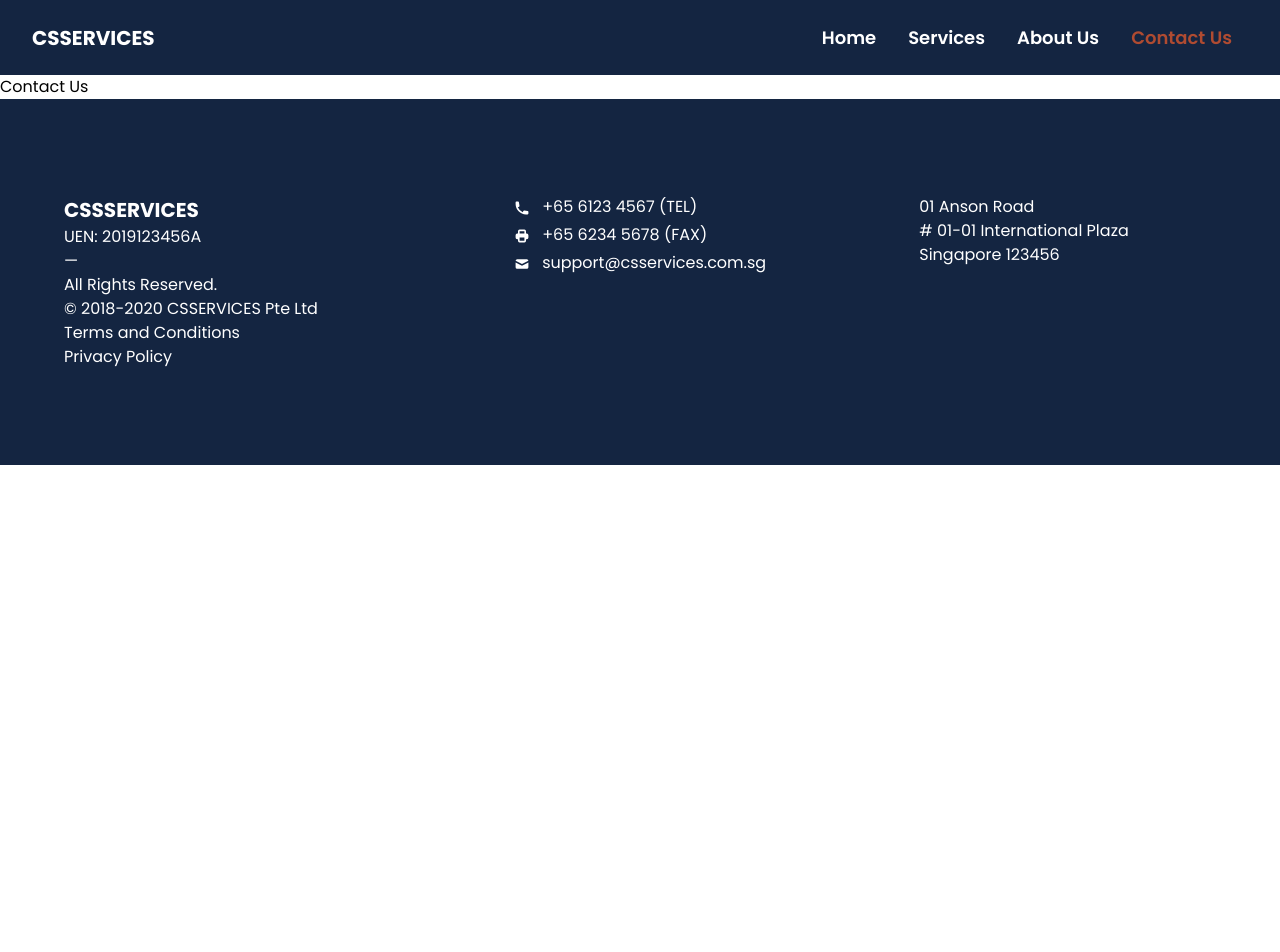
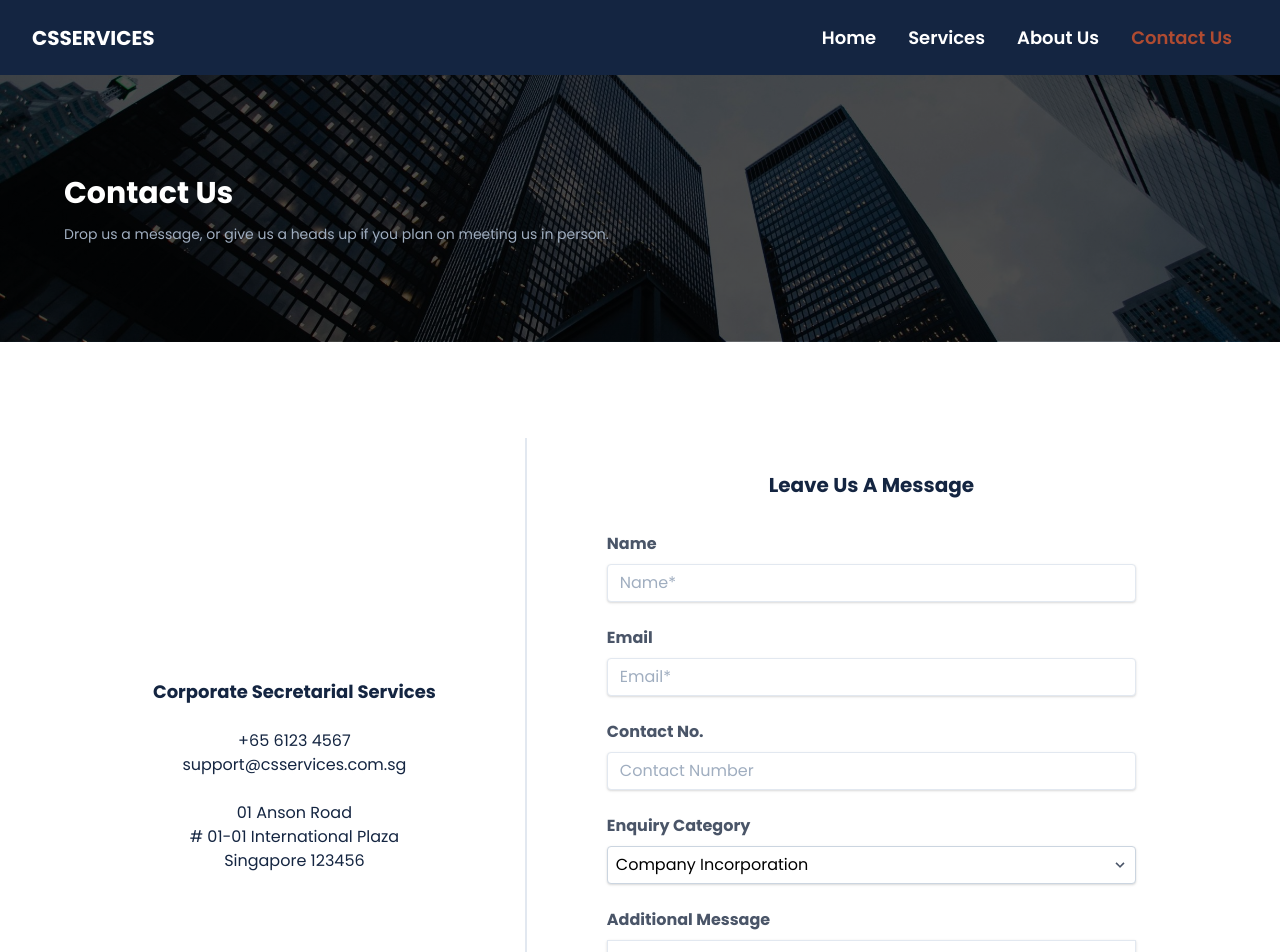
Before and after one commit to leo-dh/csservices-landing-page, a Nuxt app: page /contactus in a window 1280 px wide. Shown: the top 952 px of the page. Before the commit the page ends 800 px from the top, so only its background shows below. Built offline with nearby package versions, Linux system fonts and the light colour scheme.

Commit message:
Abstracted ContactForm component Added ContactUs Page

```diff
--- /dev/null
+++ b/components/ContactForm.vue
@@ -0,0 +1,74 @@
+<template>
+  <form action="">
+    <form-input-field
+      class=""
+      label="Name"
+      input-field-id="name"
+      placeholder="Name*"
+      field-type="text"
+    />
+    <form-input-field
+      class="mt-6"
+      label="Email"
+      input-field-id="email"
+      placeholder="Email*"
+      field-type="email"
+    />
+    <form-input-field
+      class="mt-6"
+      label="Contact No."
+      input-field-id="contactno"
+      placeholder="Contact Number"
+      field-type="tel"
+    />
+    <form-select-field
+      class="mt-6"
+      label="Enquiry Category"
+      select-field-id="enquirycategory"
+      :options="options"
+    />
+    <div class="mt-6">
+      <label class="block text-gray-700 text-sm font-bold mb-2 xl:text-base" for="comments"
+        >Additional Message</label
+      >
+      <textarea
+        id="comments"
+        rows="3"
+        resize
+        placeholder="E.g. Please contact me after 1500H."
+        class="w-full shadow border focus:shadow-outline focus:outline-none px-3 py-2 text-sm xl:text-base"
+      />
+      <p class="text-xs italic text-gray-500 xl:text-sm">
+        You can indicate your preferred mode of contact and when you want to be contacted.
+      </p>
+    </div>
+    <button class="mt-6 bg-brick-500 text-white rounded font-bold px-4 py-2 xl:text-lg">
+      SUBMIT
+    </button>
+  </form>
+</template>
+
+<script lang="ts">
+import Vue from 'vue';
+import FormInputField from '@/components/FormInputField.vue';
+import FormSelectField from '@/components/FormSelectField.vue';
+
+export default Vue.extend({
+  components: {
+    FormInputField,
+    FormSelectField,
+  },
+  data() {
+    return {
+      options: [
+        { value: 'Company Incorporation', text: 'Company Incorporation' },
+        { value: 'Company Secretarial Services', text: 'Company Secretarial Services' },
+        { value: 'Company Accounting Services', text: 'Company Accounting Services' },
+        { value: 'Others', text: 'Others' },
+      ],
+    };
+  },
+});
+</script>
+
+<style scoped></style>
--- a/components/FooterComponent.vue
+++ b/components/FooterComponent.vue
@@ -1,7 +1,7 @@
 <template>
   <footer class="bg-navy-500 flex items-start justify-center">
     <div
-      class="text-white flex flex-col items-start py-10 px-16 text-xs md:text-sm lg:py-24 lg:text-base lg:flex-row xl:max-w-screen-xl xl:w-full"
+      class="text-white flex flex-col items-start py-10 px-10 text-xs md:text-sm lg:py-24 lg:text-base lg:flex-row xl:max-w-screen-xl xl:w-full"
     >
       <div class="lg:flex-1">
         <h1 class="font-bold uppercase text-xl">CSSServices</h1>
--- a/components/HeroSection.vue
+++ b/components/HeroSection.vue
@@ -1,7 +1,12 @@
 <template>
-  <div class="w-screen bg-cover bg-center flex flex-col justify-center py-16 px-8" :style="style">
-    <h1 class="text-white text-3xl font-bold">{{ title }}</h1>
-    <p class="text-gray-500 text-sm mt-2">{{ subtitle }}</p>
+  <div
+    class="w-screen bg-cover bg-center flex flex-col justify-center h-screen-1/3 items-center"
+    :style="style"
+  >
+    <div class="content-area w-full">
+      <h1 class="text-white text-3xl font-bold">{{ title }}</h1>
+      <p class="text-gray-500 text-sm mt-2">{{ subtitle }}</p>
+    </div>
   </div>
 </template>
 
@@ -16,11 +21,11 @@ export default Vue.extend({
     },
     title: {
       type: String,
-      default: 'Title',
+      default: '',
     },
     subtitle: {
       type: String,
-      default: 'Subtitle',
+      default: '',
     },
   },
   data() {
--- a/components/MainContactFormSection.vue
+++ b/components/MainContactFormSection.vue
@@ -23,53 +23,7 @@
               day.
             </p>
           </div>
-          <form action="" class="mt-10 flex flex-col text-left lg:mt-0">
-            <form-input-field
-              class=""
-              label="Name"
-              input-field-id="name"
-              placeholder="Name*"
-              field-type="text"
-            />
-            <form-input-field
-              class="mt-6"
-              label="Email"
-              input-field-id="email"
-              placeholder="Email*"
-              field-type="email"
-            />
-            <form-input-field
-              class="mt-6"
-              label="Contact No."
-              input-field-id="contactno"
-              placeholder="Contact Number"
-              field-type="tel"
-            />
-            <form-select-field
-              class="mt-6"
-              label="Enquiry Category"
-              select-field-id="enquirycategory"
-              :options="options"
-            />
-            <div class="mt-6">
-              <label class="block text-gray-700 text-sm font-bold mb-2 xl:text-base" for="comments"
-                >Additional Message</label
-              >
-              <textarea
-                id="comments"
-                rows="3"
-                resize
-                placeholder="E.g. Please contact me after 1500H."
-                class="w-full shadow border focus:shadow-outline focus:outline-none px-3 py-2 text-sm xl:text-base"
-              />
-              <p class="text-xs italic text-gray-500 xl:text-sm">
-                You can indicate your preferred mode of contact and when you want to be contacted.
-              </p>
-            </div>
-            <button class="mt-6 bg-brick-500 text-white rounded font-bold px-4 py-2 xl:text-lg">
-              SUBMIT
-            </button>
-          </form>
+          <contact-form class="mt-10 flex flex-col text-left lg:mt-0" />
         </div>
       </div>
     </div>
@@ -78,23 +32,14 @@
 
 <script lang="ts">
 import Vue from 'vue';
-import FormInputField from '@/components/FormInputField.vue';
-import FormSelectField from '@/components/FormSelectField.vue';
+import ContactForm from '@/components/ContactForm.vue';
 
 export default Vue.extend({
   components: {
-    FormInputField,
-    FormSelectField,
+    ContactForm,
   },
   data() {
-    return {
-      options: [
-        { value: 'Company Incorporation', text: 'Company Incorporation' },
-        { value: 'Company Secretarial Services', text: 'Company Secretarial Services' },
-        { value: 'Company Accounting Services', text: 'Company Accounting Services' },
-        { value: 'Others', text: 'Others' },
-      ],
-    };
+    return {};
   },
 });
 </script>
--- a/pages/aboutus.vue
+++ b/pages/aboutus.vue
@@ -1,11 +1,16 @@
 <template>
   <div>
-    About Us
+    <hero-section img-src="images/perry-grone-lbLgFFlADrY-unsplash.jpg" title="About Us" />
   </div>
 </template>
 
 <script lang="ts">
 import Vue from 'vue';
+import HeroSection from '@/components/HeroSection.vue';
 
-export default Vue.extend({});
+export default Vue.extend({
+  components: {
+    HeroSection,
+  },
+});
 </script>
--- a/pages/contactus.vue
+++ b/pages/contactus.vue
@@ -1,11 +1,44 @@
 <template>
-  <div>
-    Contact Us
+  <div class="flex flex-col justify-center items-center">
+    <hero-section
+      img-src="images/sean-pollock-PhYq704ffdA-unsplash.jpg"
+      title="Contact Us"
+      subtitle="Drop us a message, or give us a heads up if you plan on meeting us in person. "
+    />
+    <div
+      class="content-area flex flex-col lg:flex-row divide-y-2 lg:divide-x-2 lg:divide-y-0 w-full"
+    >
+      <div
+        class="flex flex-col items-center justify-center text-navy-500 text-center pb-8 lg:w-2/5"
+      >
+        <h1 class="font-bold text-lg">Corporate Secretarial Services</h1>
+        <div class="mt-6">
+          <span class="block">+65 6123 4567</span>
+          <span class="block">support@csservices.com.sg </span>
+        </div>
+        <div class="mt-6">
+          <span class="block">01 Anson Road </span>
+          <span class="block"># 01-01 International Plaza</span>
+          <span class="block">Singapore 123456</span>
+        </div>
+      </div>
+      <div class="lg:w-3/5 lg:px-12 xl:px-20">
+        <h1 class="font-bold text-xl text-navy-500 text-center mt-8">Leave Us A Message</h1>
+        <contact-form class="flex flex-col mt-8" />
+      </div>
+    </div>
   </div>
 </template>
 
 <script lang="ts">
 import Vue from 'vue';
+import HeroSection from '@/components/HeroSection.vue';
+import ContactForm from '@/components/ContactForm.vue';
 
-export default Vue.extend({});
+export default Vue.extend({
+  components: {
+    HeroSection,
+    ContactForm,
+  },
+});
 </script>
--- a/tailwind.config.js
+++ b/tailwind.config.js
@@ -41,6 +41,12 @@ module.exports = {
       flex: {
         '2': '2 1 0%',
       },
+      height: {
+        'screen-1/2': '50vh',
+        'screen-1/3': 'calc(100vh / 3)',
+        'screen-1/4': '25vh',
+        'screen-1/5': '20vh',
+      },
     },
   },
   variants: {},
```
